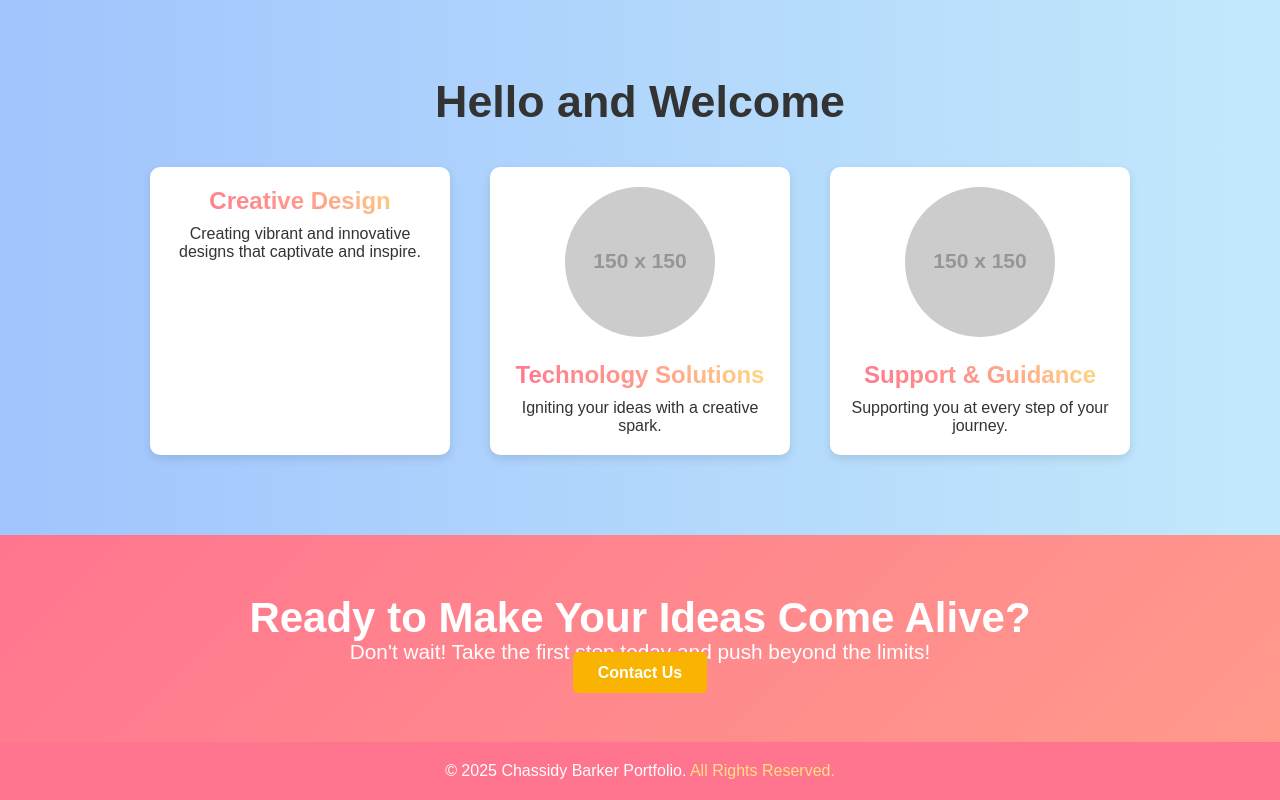
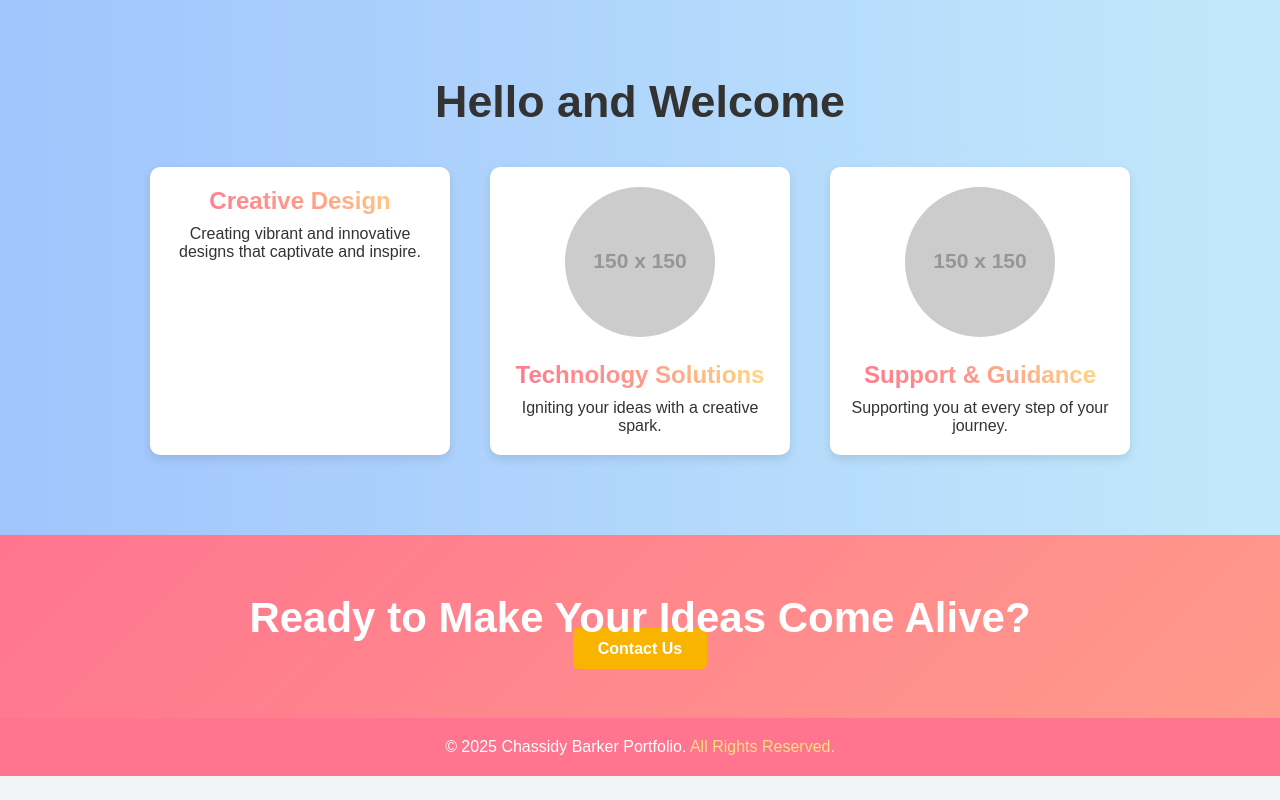
Before and after one commit to chassbarker/portfolio, a plain HTML site: page index.html in a window 1280 px wide. Shown: the part 871-1671 px from the top of the page. After the commit the page ends 1647 px from the top, so only its background shows below. Drawn offline with Linux system fonts and the light colour scheme; placeholder pictures from the web are drawn by us.

Commit message:
uodate index.html

```diff
--- a/index.html
+++ b/index.html
@@ -50,7 +50,7 @@
 
     <section class="cta pulse">
         <h2>Ready to Make Your Ideas Come Alive?</h2>
-        <p class="cta-desc">Don't wait! Take the first step today and push beyond the limits!</p>
+
         <a href="contact.html" class="btn cta-btn">Contact Us</a>
     </section>
 
```
